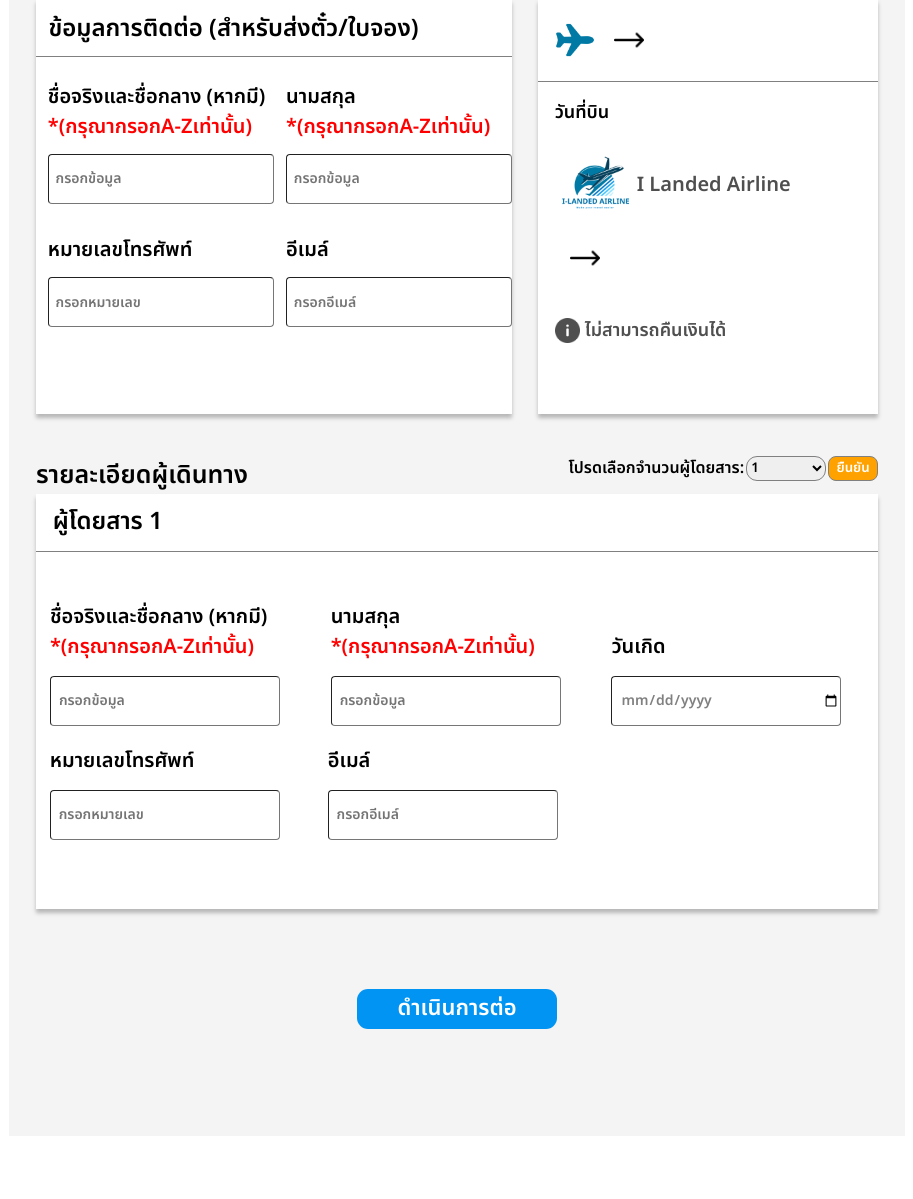
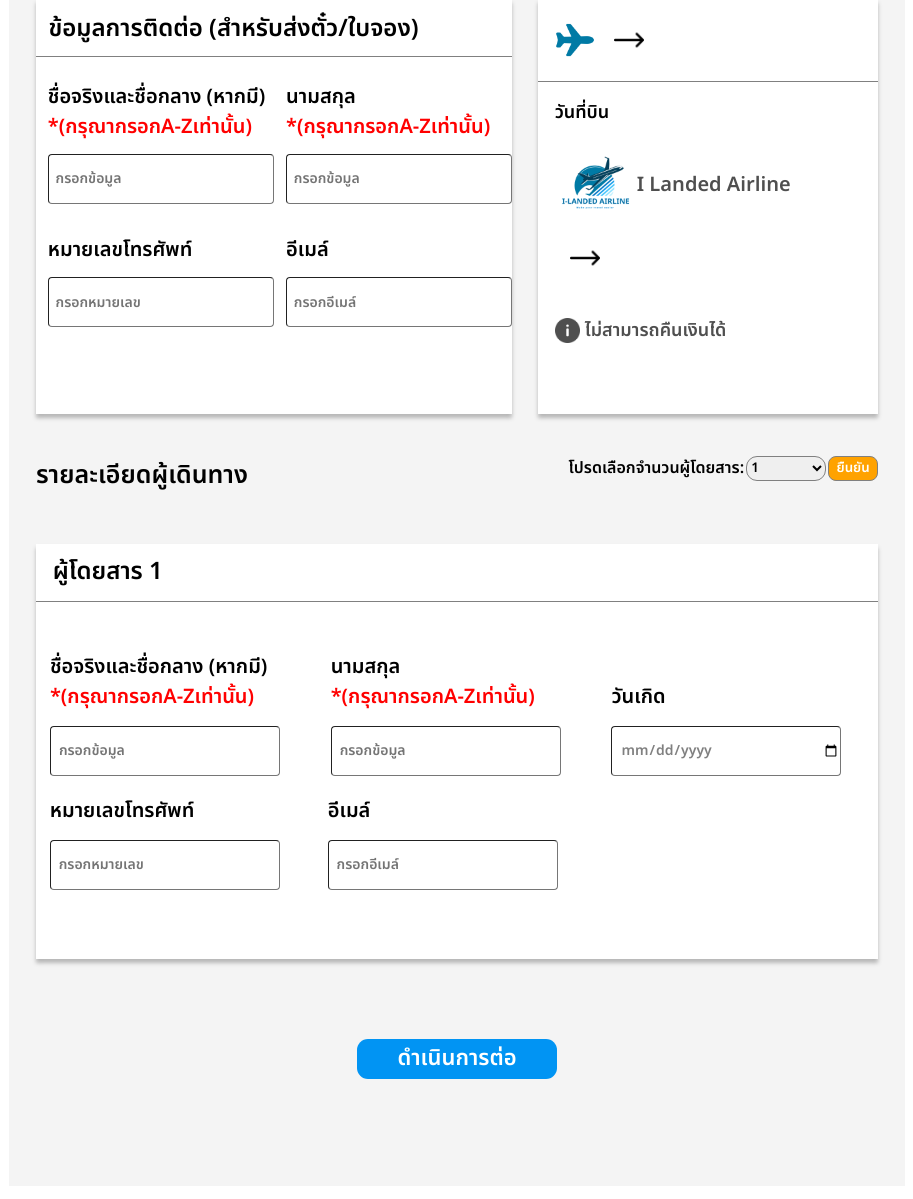
Before and after one commit to f5song/I-Landed-Airline, a PHP site: page /ISAD-ilal/book2.php?flight_id=1 in a window 1280 px wide. Shown: the part 340-1539 px from the top of the page, without its empty margins (183-1096 px from the left). Run offline with PHP 8.4, Linux system fonts and the light colour scheme; the template is opened without the code that fills it, so the values that code supplies are empty.

Commit message:
โดนกุสับหลอก

```diff
--- a/PAGE/BOOKING/b_insert_info.css
+++ b/PAGE/BOOKING/b_insert_info.css
@@ -512,4 +512,6 @@ txt{
     cursor: pointer;
     background-color: #976000;
     transition: background-color 0.5s ease;
+}.bottom-content-1,.bottom-content-2,.bottom-content-3,.bottom-content-4,.bottom-content-5,.bottom-content-6{
+    margin-top: 50px;
 }
--- a/PAGE/BOOKING/book2.php
+++ b/PAGE/BOOKING/book2.php
@@ -263,16 +263,12 @@ session_start();
                         </div>
                     </div>
 
-                    <!-- 1 -->
-
-                    <div class="bottom-content-1">
-                        <div class="for-bottom-content">
                     <div class="header-friend">
                         <p>รายละเอียดผู้เดินทาง</p>
                         <!-- add passenger -->
                         <div class="mix-button">
                             <p>โปรดเลือกจำนวนผู้โดยสาร: </p>
-                                    <select class="dropdown-menu"id="dropdown-menu">
+                            <select class="dropdown-menu" id="dropdown-menu">
                                 <option value="" disabled select>จำนวนผู้โดยสาร</option>
                                 <option value="1">1</option>
                                 <option value="2">2</option>
@@ -281,8 +277,17 @@ session_start();
                                 <option value="5">5</option>
                                 <option value="6">6</option>
                             </select>
-                                    <button class="button-add"id="addfriend">ยืนยัน</button>
+                            <button class="button-add" id="addfriend">ยืนยัน</button>
                         </div>
+                    </div>
+
+
+
+                    <div class="content-friend-info">
+
+                        <!-- 1 -->
+                        <div class="bottom-content-1">
+                            <div class="for-bottom-content">
                             </div>
                             <div class="friend-info">
                                 <div class="header-friend1">
@@ -332,7 +337,6 @@ session_start();
                                             </div>
                                             <div class="input-email-friend">
                                                 <input type="text" placeholder="กรอกอีเมล์">
-                                            </div>
                                             </div>
                                         </div>
                                     </div>
@@ -639,6 +643,7 @@ session_start();
                                 </div>
                             </div>
                         </div>
+                    </div>
 
                     <div class="button-gogolock">
                         <div class="button-mama">
```
Lines whose indentation alone changed are shown as unchanged.
